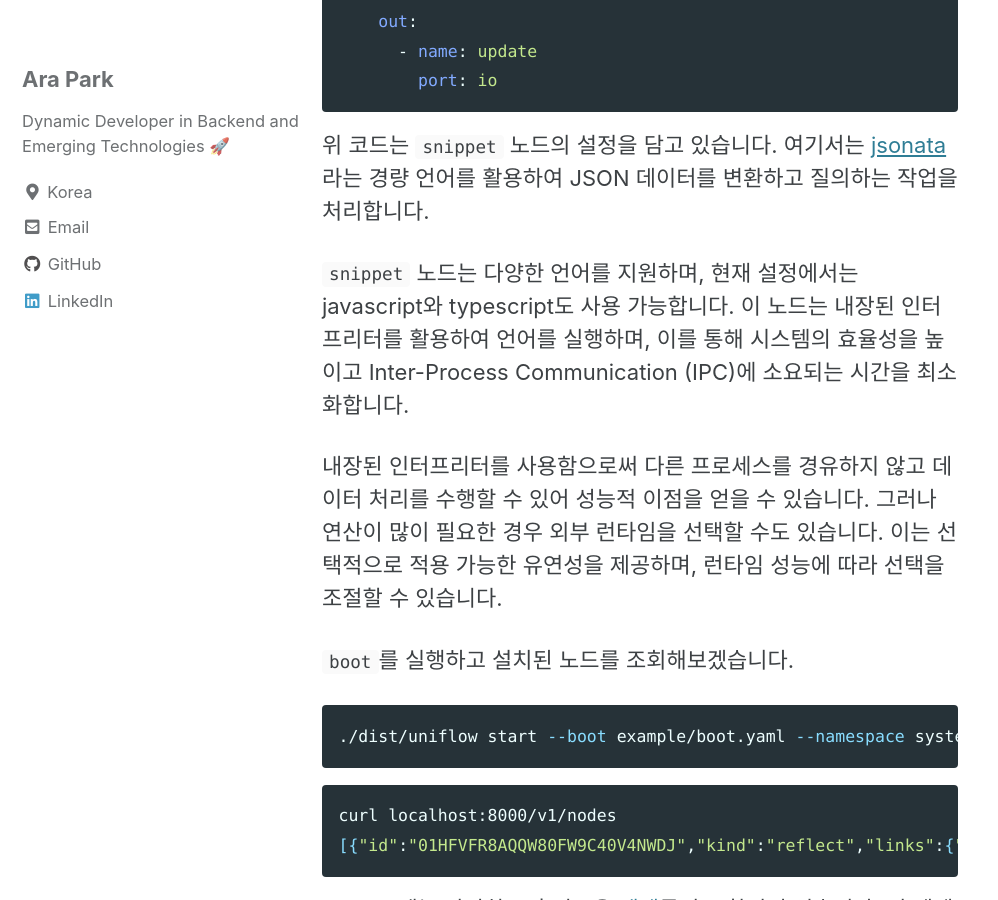
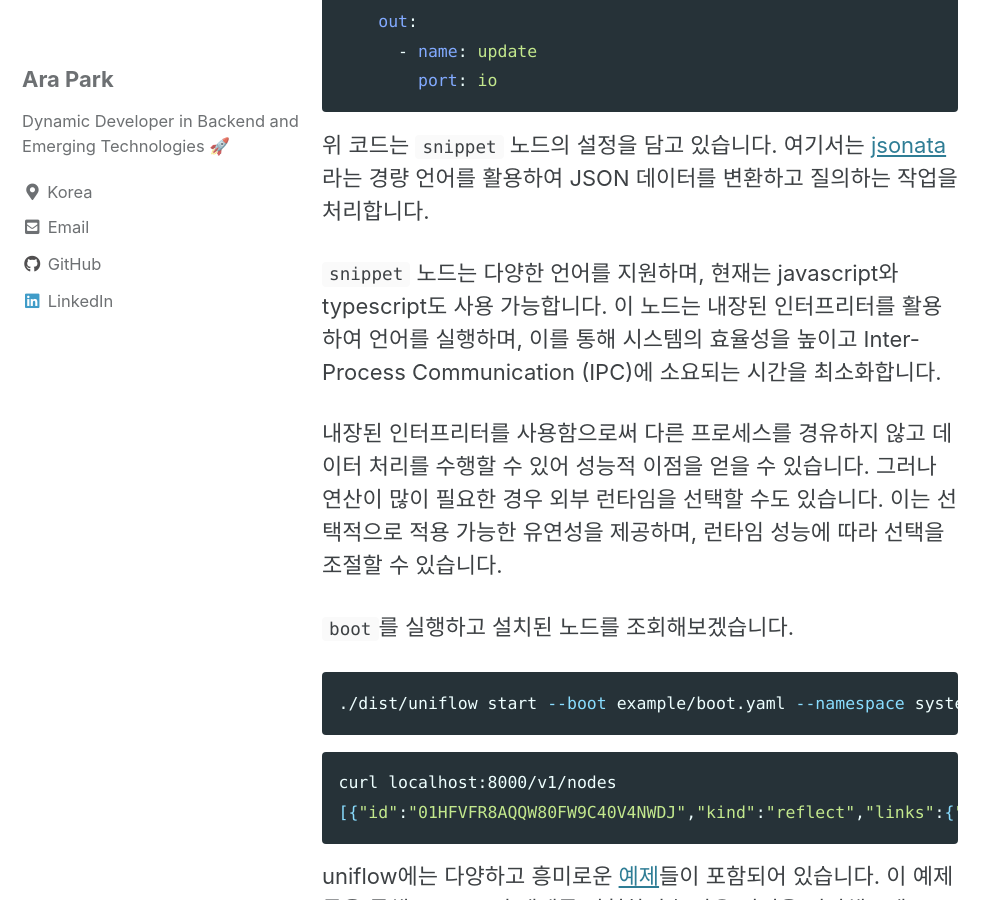
Before and after one commit to siyul-park/siyul-park.github.io, a Jekyll site: the page built from _posts/2023-11-20-hello-uniflow.md, in a window 1280 px wide and 900 px high, scrolled down 5931 px. Shown: the whole window, without its empty margins (0-998 px from the left). Built offline with Jekyll 4.4.1, drawn with Linux system fonts in a browser that asks for light colours; cached includes are drawn as plain includes; comment, search, counter and statistics services are not loaded.

Commit message:
docs: be simple hello-uniflow.md

```diff
--- a/_posts/2023-11-20-hello-uniflow.md
+++ b/_posts/2023-11-20-hello-uniflow.md
@@ -165,7 +165,7 @@ pong#
 
 위 코드는 `snippet` 노드의 설정을 담고 있습니다. 여기서는 [jsonata](https://jsonata.org)라는 경량 언어를 활용하여 JSON 데이터를 변환하고 질의하는 작업을 처리합니다.
 
-`snippet` 노드는 다양한 언어를 지원하며, 현재 설정에서는 javascript와 typescript도 사용 가능합니다. 이 노드는 내장된 인터프리터를 활용하여 언어를 실행하며, 이를 통해 시스템의 효율성을 높이고 Inter-Process Communication (IPC)에 소요되는 시간을 최소화합니다.
+`snippet` 노드는 다양한 언어를 지원하며, 현재는 javascript와 typescript도 사용 가능합니다. 이 노드는 내장된 인터프리터를 활용하여 언어를 실행하며, 이를 통해 시스템의 효율성을 높이고 Inter-Process Communication (IPC)에 소요되는 시간을 최소화합니다.
 
 내장된 인터프리터를 사용함으로써 다른 프로세스를 경유하지 않고 데이터 처리를 수행할 수 있어 성능적 이점을 얻을 수 있습니다. 그러나 연산이 많이 필요한 경우 외부 런타임을 선택할 수도 있습니다. 이는 선택적으로 적용 가능한 유연성을 제공하며, 런타임 성능에 따라 선택을 조절할 수 있습니다.
 
```
